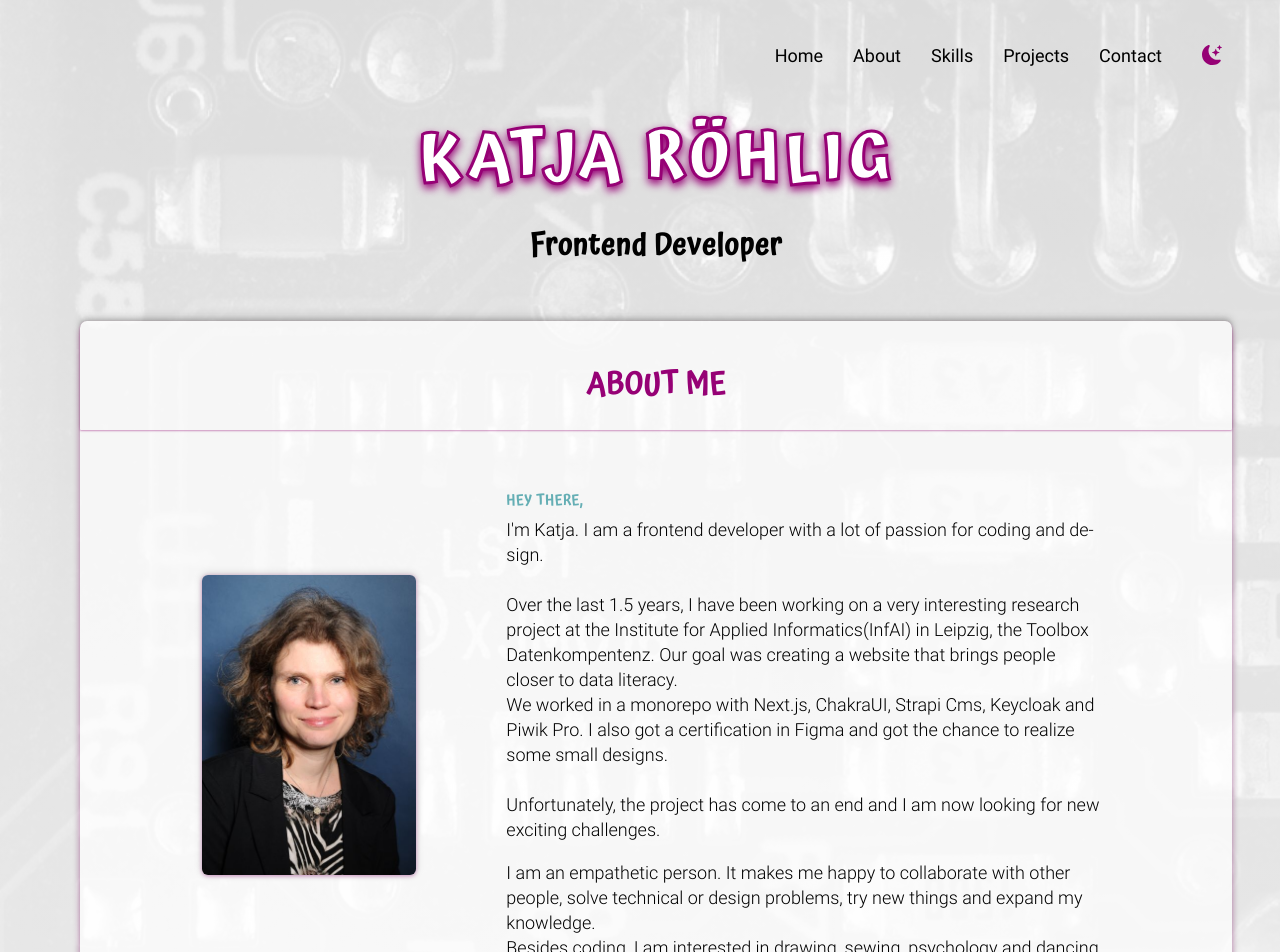
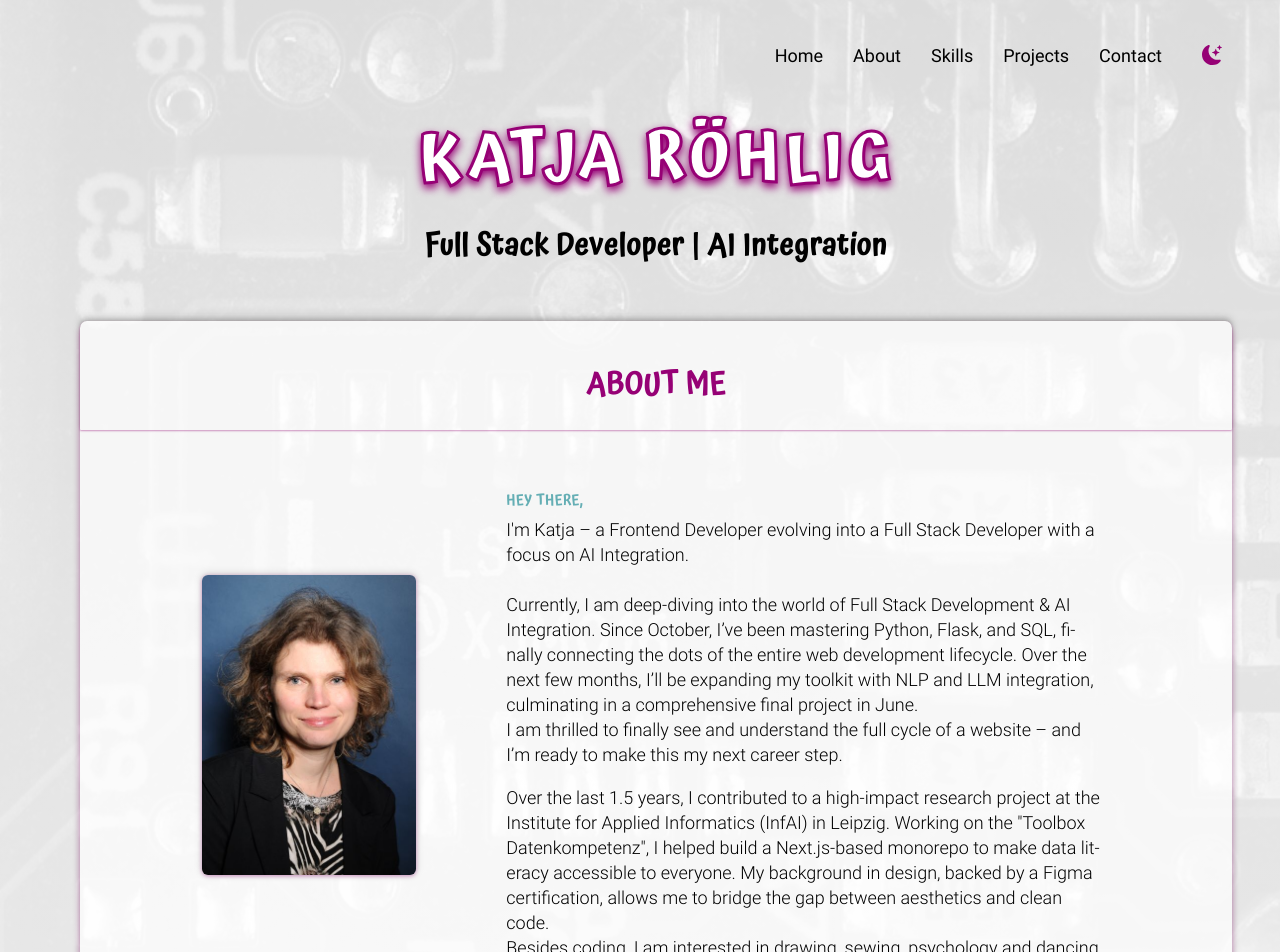
Before and after one commit to katja-roehlig/portfolio, a Vue app: page / in a window 1280 px wide. Shown: the top 952 px of the page. Built offline with nearby package versions, Linux system fonts and the light colour scheme.

Commit message:
update job role and about section

```diff
--- a/src/components/About.vue
+++ b/src/components/About.vue
@@ -21,19 +21,18 @@ function readMore(): void {
         <div class="text-left">
           <h4 class="about__subheading">Hey there,</h4>
           <p class="about__text text">
-            I'm Katja. I am a frontend developer with a lot of passion for
-            coding and design.
+            I'm Katja – a Frontend Developer evolving into a Full Stack
+            Developer with a focus on AI Integration.
             <br /><br />
-            Over the last 1.5 years, I have been working on a very interesting
-            research project at the Institute for Applied Informatics(InfAI) in
-            Leipzig, the Toolbox Datenkompentenz. Our goal was creating a
-            website that brings people closer to data literacy.
+            Currently, I am deep-diving into the world of Full Stack Development
+            & AI Integration. Since October, I’ve been mastering Python, Flask,
+            and SQL, finally connecting the dots of the entire web development
+            lifecycle. Over the next few months, I’ll be expanding my toolkit
+            with NLP and LLM integration, culminating in a comprehensive final
+            project in June.
             <br />
-            We worked in a monorepo with Next.js, ChakraUI, Strapi Cms, Keycloak
-            and Piwik Pro. I also got a certification in Figma and got the
-            chance to realize some small designs. <br /><br />
-            Unfortunately, the project has come to an end and I am now looking
-            for new exciting challenges.
+            I am thrilled to finally see and understand the full cycle of a
+            website – and I’m ready to make this my next career step.
           </p>
         </div>
 
@@ -41,9 +40,12 @@ function readMore(): void {
           class="text text-right"
           :class="{ 'arrow-down': !isViewable, foldout: isViewable }"
         >
-          I am an empathetic person. It makes me happy to collaborate with other
-          people, solve technical or design problems, try new things and expand
-          my knowledge.<br />
+          Over the last 1.5 years, I contributed to a high-impact research
+          project at the Institute for Applied Informatics (InfAI) in Leipzig.
+          Working on the "Toolbox Datenkompetenz", I helped build a
+          Next.js-based monorepo to make data literacy accessible to everyone.
+          My background in design, backed by a Figma certification, allows me to
+          bridge the gap between aesthetics and clean code.<br />
           Besides coding, I am interested in drawing, sewing, psychology and
           dancing.
         </p>
--- a/src/components/Home.vue
+++ b/src/components/Home.vue
@@ -1,7 +1,7 @@
 <template>
   <div class="heading" id="home">
     <h1 class="heading__main">Katja Röhlig</h1>
-    <h2 class="heading__sub">Frontend Developer</h2>
+    <h2 class="heading__sub">Full Stack Developer | AI Integration</h2>
   </div>
 </template>
 <style scoped>
--- a/src/components/Projects.vue
+++ b/src/components/Projects.vue
@@ -268,7 +268,7 @@ function zoomImage(id: number): any {
   opacity: 1;
 }
 
-/* ************************* TransitionGroup-Classes ************************** */
+/* ************************* Animation-Classes ************************** */
 
 .slide-forward {
   animation: slideInFromRight 0.8s ease-in-out;
```
